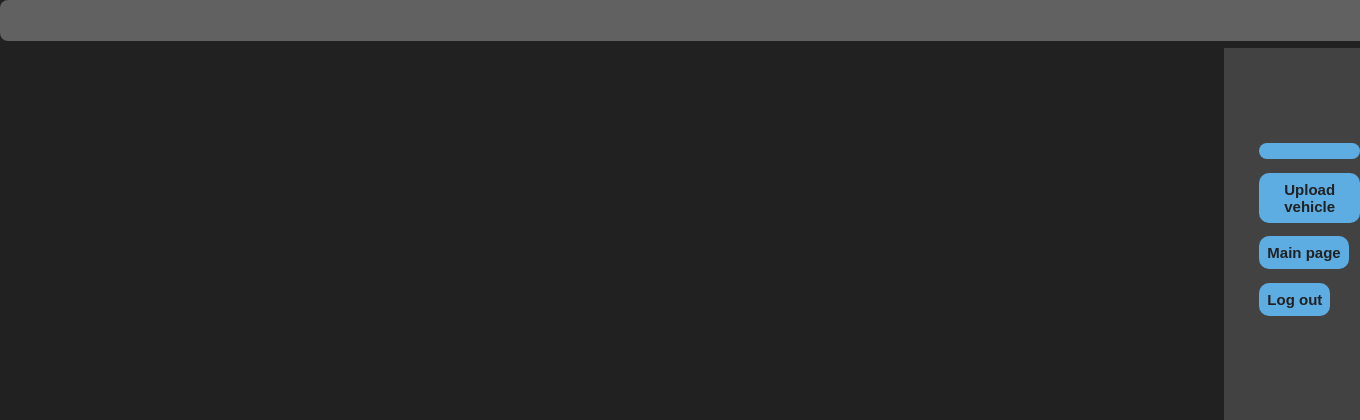
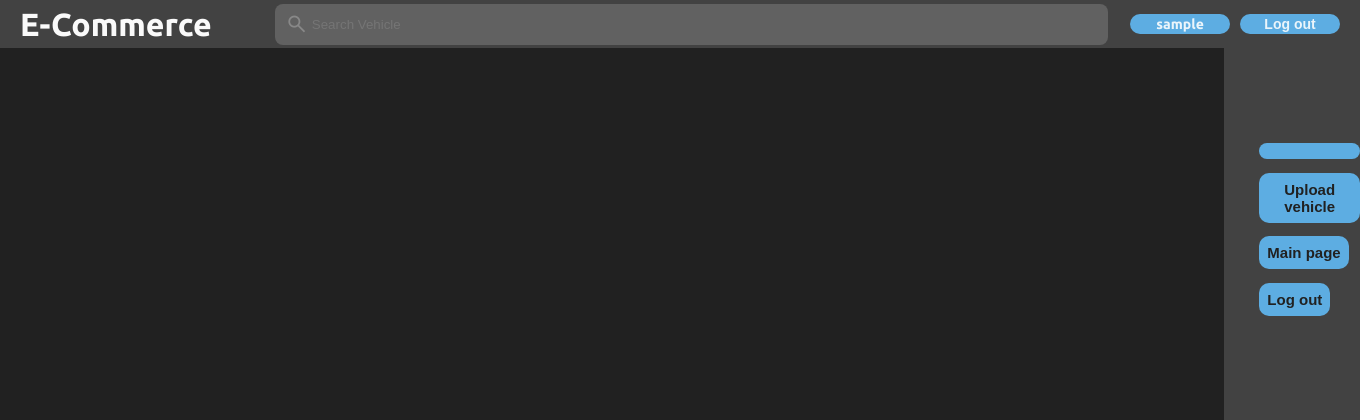
Before and after one commit to DeanWinchester01/ecommerceProject, a Flask app: template templates/userpage.html in a window 1360 px wide; the page is wider, and only the part inside the window is pictured. Shown: the top 420 px of that part. Run offline with Flask 3, Linux system fonts and the light colour scheme; the template is opened without the code that fills it: most values are stand-ins (such as "Sample title", 1, 10 or a date in 2020).

Commit message:
Updated HTML and CSS
Fixed item-container border
Fixed layout positioning
Fixed delete button
Fixed header and the buttons size/positioning

```diff
--- a/page.py
+++ b/page.py
@@ -49,7 +49,7 @@ def page():
         </div>"""
 
     option1 = f"""
-        <p class = 'sidemenu' id = 'welcome'>' {username} '</p>
+        <p class = 'sidemenu' id = 'welcome'>{username}</p>
         <button class = sidemenu id = "upload" value = "/upload">Upload vehicle</button>
         <button class = sidemenu id = "uploads" value = "/page/"""+username+"""">My vehicles</button>
         <button class = "sidemenu" id = "Logout" value = "/logout">Log out</button>
--- a/static/css/page.css
+++ b/static/css/page.css
@@ -3,7 +3,7 @@
     justify-content: space-between; /* Space out the elements */
     align-items: center;
     padding: 0 20px;
-    height: 10vh; /* Set a specific height for the header */
+    height: auto; /* Set a specific height for the header */
     width: 100%;
     background-color: #424242;
     box-sizing: border-box; /* Ensure padding doesn't affect width */
@@ -63,14 +63,18 @@
 
 /* Individual buttons */
 .header-right-buttons {
-    color: #fafafa;
+    color: #ebf5fb;
     background-color: #5dade2;
     border: none;
     border-radius: 10px;
     font-weight: 600;
-    font-size: 15px;
-    padding: 8px;
-    min-width: 120px; /* Set a min-width to prevent buttons from becoming too small */
+    font-size: 14px;
+    width: 100px;
+    height: 20px;
+    white-space: normal;
+    text-align: center;
+    word-wrap: normal;
+    align-content: center;
 }
 
 #sidemenu {
@@ -95,6 +99,7 @@
     font-size: 15px;
     padding: 8px;
 }
+
 .sideoption{
     display: flex;
     margin-bottom: 10%;
@@ -117,15 +122,14 @@
     display: flex;
     flex-wrap: wrap;
     position: relative;
-    left: 9%;
-    top: 13%;
-    width: 80%;
+    justify-content: center;
 }
 
 .item {
     display: flex;
     flex-direction: column;
     align-items: center;
+    justify-content: center;
     width: 200px;
     height: 240px;
     background-color: #212121;
@@ -133,6 +137,7 @@
     border-radius: 8px;
     padding: 10px;
     margin: 10px;
+    position: relative;
 }
 
 .item:hover {
@@ -238,8 +243,20 @@
     font-weight: 600;
 }
 
-.itemDelete {
-    /* aa  */
+.delete {
+    position: relative;
+    top: 10px; /* Position the button near the top of the image */
+    left: 50%; /* Horizontally center the button */
+    transform: translateX(-50%); /* Adjust to perfectly center the button */
+    display: inline-flex;
+    align-items: center;
+    border: none;
+    color: #fdedec;
+    background-color: #ec7063;
+    border-radius: 10px;
+    font-weight: 600;
+    font-size: 14px;
+    margin-bottom: 5px;
 }
 
 .descriptor {
--- a/static/java/pageloading.js
+++ b/static/java/pageloading.js
@@ -32,22 +32,33 @@ function ShowBackground(){
  */
 function ShowVehicles(vehicleList) {
     vehicleList.forEach(function(vehicle) {
-        let div = document.createElement("div")
-        div.className = "item"
-        div.id = vehicle["_id"]
+        let div = document.createElement("div");
+        div.className = "item-container";
+        div.id = vehicle["_id"];
 
         let button = document.createElement("button");
         button.id = vehicle["_id"];
         button.className = "item";
 
-        if(window.location.href.length > 26){
+        if(window.location.href.length > 26) {
             let del = document.createElement("button");
-            del.className = "delete"
-            div.append(del)
+            del.className = "delete";
+            div.append(del);
 
-            del.onclick = function(){
-                window.location.href = "/delete/"+vehicle["_id"]
-            }
+            // Create and append the span for the delete icon
+            let iconSpan = document.createElement("span");
+            iconSpan.className = "material-symbols-outlined";
+            iconSpan.textContent = "delete"; // Material icon text
+            del.append(iconSpan);
+
+            // Create and append the paragraph for the text "Delete"
+            let deleteText = document.createElement("p");
+            deleteText.textContent = "Delete";
+            del.append(deleteText);
+
+            del.onclick = function() {
+                window.location.href = "/delete/" + vehicle["_id"];
+            };
         }
 
         let image = document.createElement("img");
@@ -73,8 +84,7 @@ function ShowVehicles(vehicleList) {
         button.appendChild(nameElement);
         button.appendChild(priceElement);
         div.appendChild(button);
-        layout.appendChild(div)
-
+        layout.appendChild(div);
 
         button.onclick = function() {
             ShowItem(vehicle);
--- a/templates/page.html
+++ b/templates/page.html
@@ -32,7 +32,7 @@
         <!-- Menu on the right -->
         <div class="header-right">
             <p class="header-right-buttons" id="welcome">{{ username }}</p>
-            <button class="header-right-buttons" id="logout" value="/logout">Log out</button>
+            <button class="header-right-buttons" id="Logout" value="/logout">Log out</button>
         </div>
     </div>
 
--- a/templates/userpage.html
+++ b/templates/userpage.html
@@ -25,8 +25,21 @@
     <link rel="stylesheet" href="https://fonts.googleapis.com/css2?family=Material+Symbols+Outlined:opsz,wght,FILL,GRAD@20..48,100..700,0..1,-50..200" />
 </head>
 <body>
-    <input id = "searchbar" type="text">
-    <div id = "layout" class="layout">
+    <div class="header">
+        <h1>E-Commerce</h1>
+        <div class="searchbar-container">
+            <span class="searchbar-icon material-symbols-outlined">search</span>
+            <input id="searchbar" type="text" placeholder="Search Vehicle"></input>
+        </div>
+
+        <!-- Menu on the right -->
+        <div class="header-right">
+            <p class="header-right-buttons" id="welcome">{{ username }}</p>
+            <button class="header-right-buttons" id="Logout" value="/logout">Log out</button>
+        </div>
+    </div>
+
+    <div id="layout" class="layout">
         <!--{{ items | safe }}-->
     </div>
 
```
